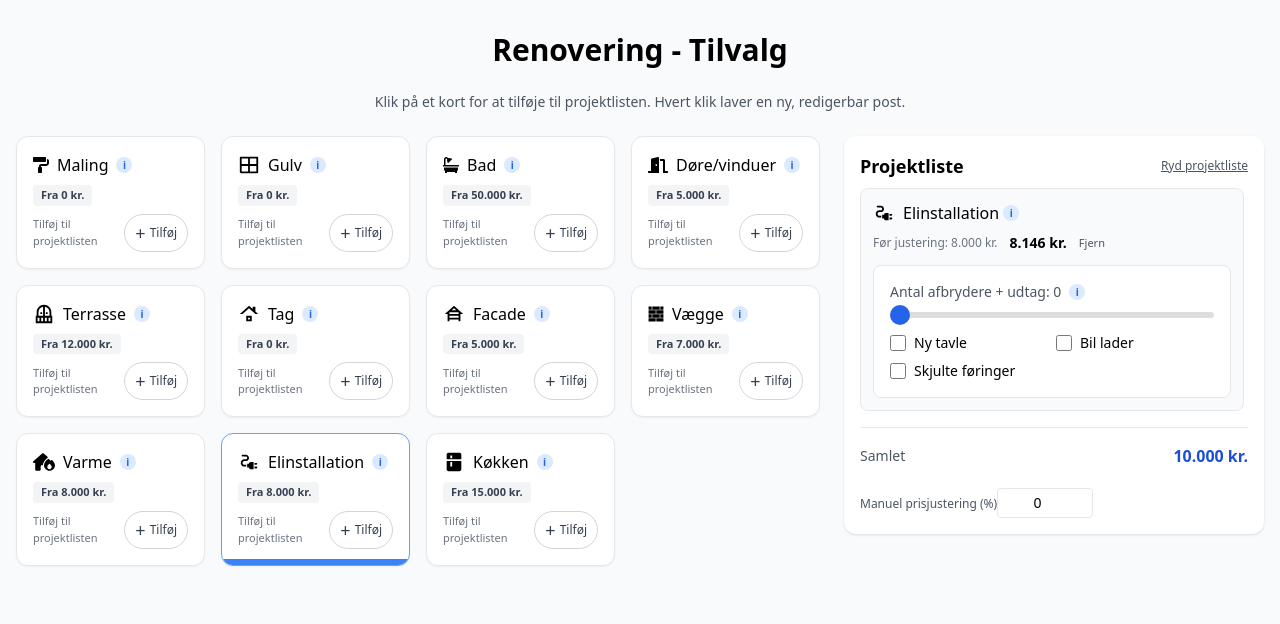
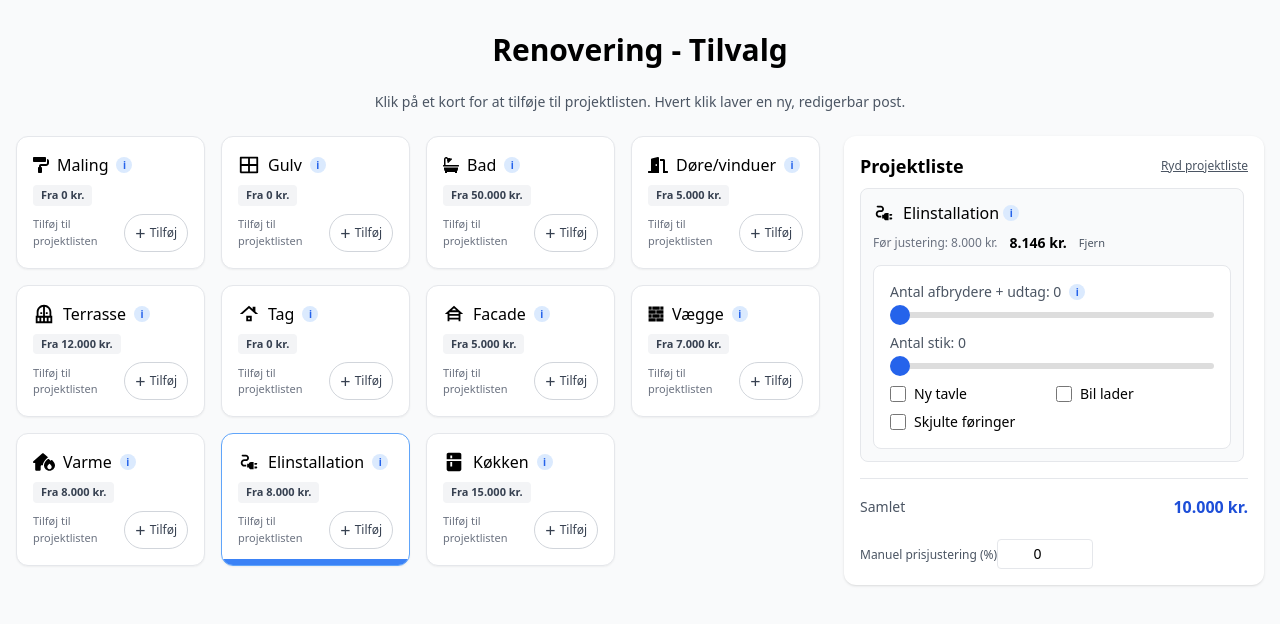
Before and after one commit to Mo-Mans0ur/M2Matik, a React (Vite) app in the folder m2matik/: page /house/renovation in a window 1280 px wide. Both pictures are taken after a click on the button 315 px from the left and 499 px from the top of the page. Shown: the top 624 px of the page. Built offline with nearby package versions, Linux system fonts and the light colour scheme.

Commit message:
El: add extra slider for stik (050) and include in pricing

```diff
--- a/m2matik/src/components/editors/ElectricityEditor.tsx
+++ b/m2matik/src/components/editors/ElectricityEditor.tsx
@@ -20,6 +20,17 @@ export const ElectricityEditor: React.FC<Props> = ({ item, update }) => (
       step={1}
       value={item.outletCount}
       onChange={(e) => update("outletCount", parseInt(e.target.value, 10))}
+      className="w-full accent-blue-500 h-2 rounded-lg appearance-none cursor-pointer"
+    />
+    <label className="block text-sm text-gray-600">Antal stik: {(item as any).stikCount ?? 0}</label>
+    <input
+      title="Antal stik"
+      type="range"
+      min={0}
+      max={50}
+      step={1}
+      value={(item as any).stikCount ?? 0}
+      onChange={(e) => update("stikCount", parseInt(e.target.value, 10))}
       className="w-full accent-blue-500 h-2 rounded-lg appearance-none cursor-pointer"
     />
     <div className="grid grid-cols-1 sm:grid-cols-2 gap-2 text-sm">
--- a/m2matik/src/pages/Renovation.tsx
+++ b/m2matik/src/pages/Renovation.tsx
@@ -268,6 +268,7 @@ export default function RenovationWithList() {
           typeId,
           label,
           outletCount: 0,
+          stikCount: 0,
           newPanel: false,
           hiddenRuns: false,
           evCharger: false,
@@ -432,7 +433,8 @@ export default function RenovationWithList() {
         break;
       }
       case "el": {
-        let elBase = it.outletCount * 350;
+  const s = (it as any).stikCount ?? 0;
+  let elBase = it.outletCount * 350 + s * 300;
         if (it.newPanel) elBase += 5000;
         if (it.hiddenRuns) elBase += Math.round(elBase * 1.25);
         if ((it as any).evCharger) elBase += 9000;
--- a/m2matik/src/pages/renovationTypes.ts
+++ b/m2matik/src/pages/renovationTypes.ts
@@ -93,6 +93,7 @@ export type ItemHeating = ItemBase & {
 export type ItemEl = ItemBase & {
   typeId: "el";
   outletCount: number;
+  stikCount?: number; // antal stik (0-50)
   newPanel: boolean;
   hiddenRuns: boolean;
   evCharger?: boolean; // bil lader
```
